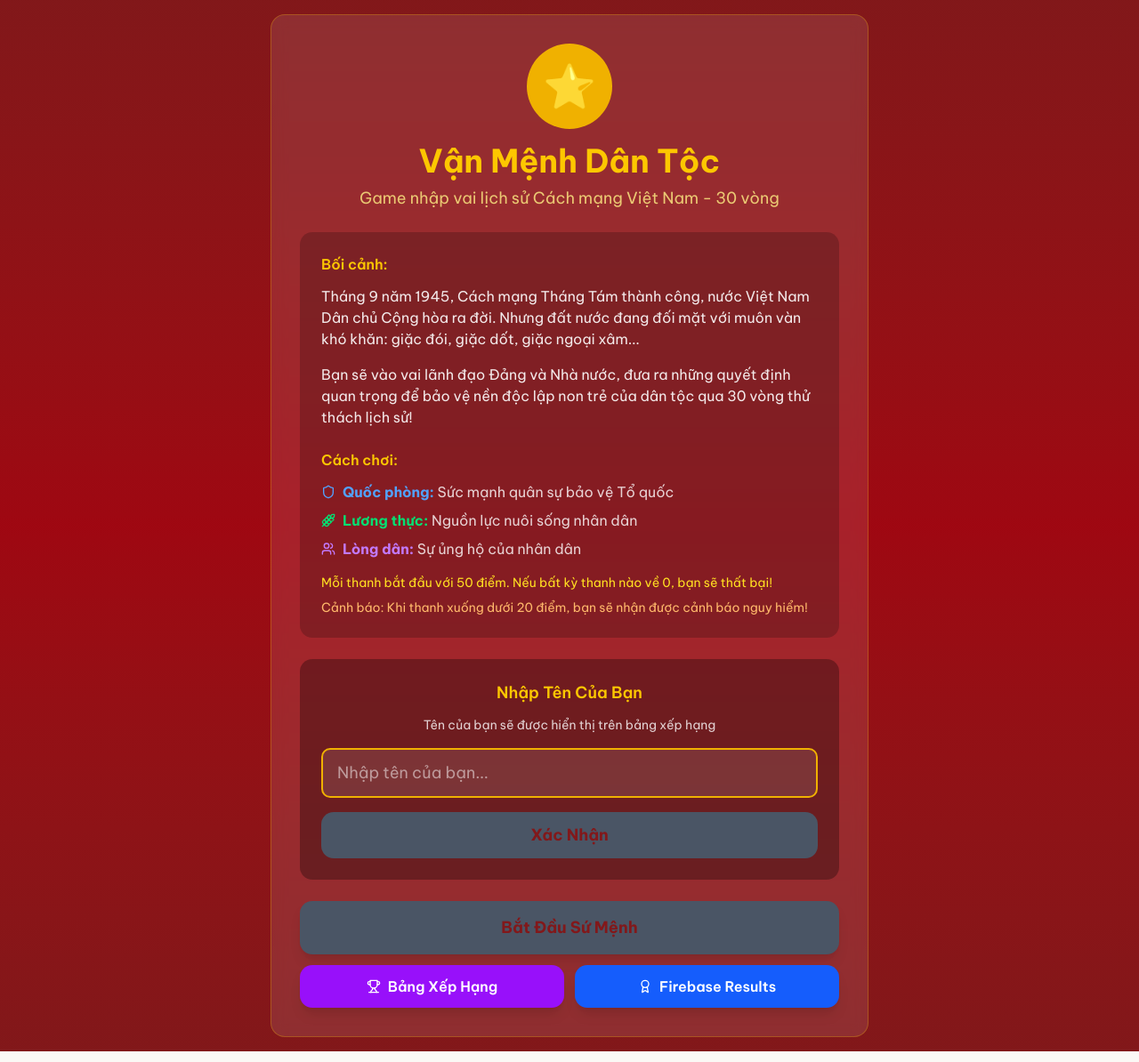
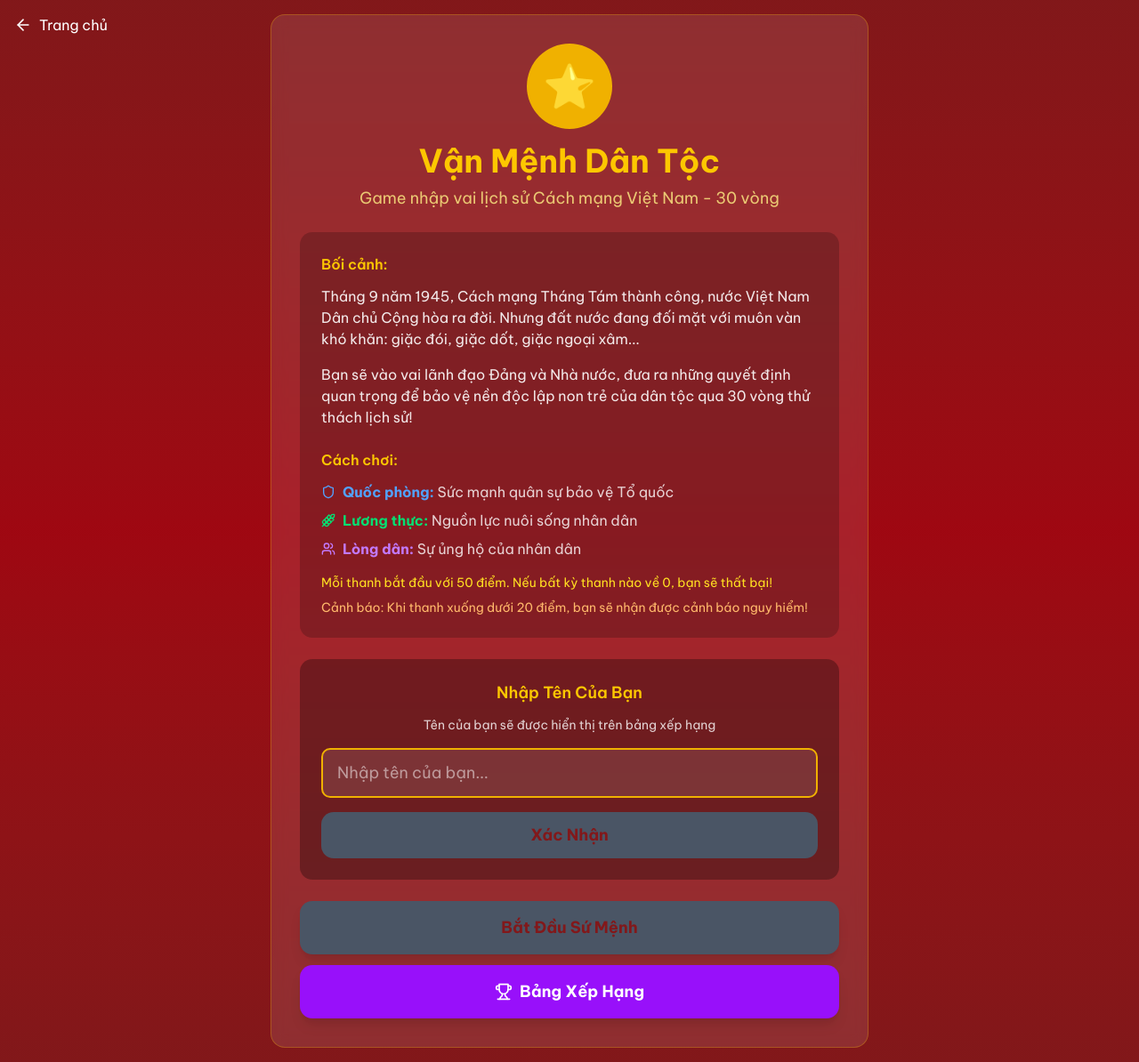
Before and after one commit to Shinngaiyeu/VNR202, a Next.js app: page /game in a window 1280 px wide. Shown: the whole page at 89% size. Built offline with nearby package versions, Linux system fonts and the light colour scheme.

Commit message:
Thêm nút quay lại cho các trang game, xóa Firebase Results, cải thiện UI nút Bảng Xếp Hạng

```diff
--- a/app/game/leaderboard/page.tsx
+++ b/app/game/leaderboard/page.tsx
@@ -276,7 +276,7 @@ export default function LeaderboardPage() {
             <CardHeader>
               <CardTitle className="text-center flex items-center justify-center gap-2">
                 <RefreshCw className="w-5 h-5 text-green-600" />
-                Thống Kê Realtime
+                Thống Kê
               </CardTitle>
             </CardHeader>
             <CardContent>
@@ -292,12 +292,7 @@ export default function LeaderboardPage() {
                   </p>
                 </div>
               </div>
-              <div className="mt-4 text-center">
-                <p className="text-xs text-gray-500 flex items-center justify-center gap-1">
-                  <span className="inline-block w-2 h-2 bg-green-500 rounded-full animate-pulse"></span>
-                  Cập nhật tự động từ Firebase Realtime Database
-                </p>
-              </div>
+
             </CardContent>
           </Card>
         )}
--- a/app/game/o-chu/page.tsx
+++ b/app/game/o-chu/page.tsx
@@ -5,7 +5,7 @@ import type React from "react"
 import { useState, useRef, useEffect } from "react"
 import { Button } from "@/components/ui/button"
 import { Card, CardContent, CardHeader, CardTitle } from "@/components/ui/card"
-import { Trophy, RotateCcw, Star, HelpCircle, Lightbulb } from "lucide-react"
+import { Trophy, RotateCcw, Star, HelpCircle, Lightbulb, ArrowLeft } from "lucide-react"
 import Link from "next/link"
 import confetti from "canvas-confetti"
 import { toast } from "sonner"
@@ -462,9 +462,18 @@ export default function CrosswordGame() {
     <div className="min-h-screen bg-gradient-to-br from-red-50 via-yellow-50 to-red-50">
       {/* Header */}
       <div className="bg-red-700 text-white py-8">
-        <div className="container mx-auto px-4 text-center">
-          <h1 className="text-3xl md:text-4xl font-bold mb-2">Ô Chữ Lịch Sử</h1>
-          <p className="text-yellow-300 text-lg">Giải mã từ khóa về vị lãnh tụ vĩ đại của dân tộc</p>
+        <div className="container mx-auto px-4">
+          <div className="flex items-center justify-between">
+            <Link href="/game" className="flex items-center gap-2 text-white hover:text-yellow-300 transition-colors">
+              <ArrowLeft className="h-5 w-5" />
+              <span className="hidden sm:inline">Quay lại</span>
+            </Link>
+            <div className="text-center flex-1">
+              <h1 className="text-3xl md:text-4xl font-bold mb-2">Ô Chữ Lịch Sử</h1>
+              <p className="text-yellow-300 text-lg">Giải mã từ khóa về vị lãnh tụ vĩ đại của dân tộc</p>
+            </div>
+            <div className="w-20"></div>
+          </div>
         </div>
       </div>
 
--- a/app/game/page.tsx
+++ b/app/game/page.tsx
@@ -1,7 +1,7 @@
 "use client"
 
 import { useState, useEffect, useRef } from "react"
-import { Shield, Wheat, Users, AlertTriangle, Trophy, Skull, RotateCcw, Award, Clock } from "lucide-react"
+import { Shield, Wheat, Users, AlertTriangle, Trophy, Skull, RotateCcw, Award, Clock, ArrowLeft } from "lucide-react"
 import Link from "next/link"
 import { database } from "@/lib/firebase"
 import { ref, push, serverTimestamp } from "firebase/database"
@@ -1004,6 +1004,12 @@ export default function GamePage() {
   if (gameState === "intro") {
     return (
       <div className="min-h-screen bg-gradient-to-b from-red-900 via-red-800 to-red-900 flex items-center justify-center p-4">
+        {/* Nút quay lại trang chủ */}
+        <Link href="/" className="absolute top-4 left-4 flex items-center gap-2 text-white hover:text-yellow-300 transition-colors">
+          <ArrowLeft className="h-5 w-5" />
+          <span className="hidden sm:inline">Trang chủ</span>
+        </Link>
+
         <div className="max-w-2xl w-full bg-white/10 backdrop-blur-sm rounded-2xl p-8 text-center border border-yellow-500/30">
           <div className="mb-6">
             <div className="w-24 h-24 mx-auto bg-yellow-500 rounded-full flex items-center justify-center mb-4">
@@ -1100,22 +1106,13 @@ export default function GamePage() {
             >
               Bắt Đầu Sứ Mệnh
             </button>
-            <div className="grid grid-cols-2 gap-3">
             <Link
               href="/game/leaderboard"
-                className="px-6 py-3 bg-purple-600 hover:bg-purple-500 text-white font-semibold rounded-xl transition-all hover:scale-105 shadow-lg flex items-center justify-center gap-2"
-              >
-                <Trophy className="w-4 h-4" />
+              className="w-full px-8 py-4 bg-purple-600 hover:bg-purple-500 text-white font-bold text-lg rounded-xl transition-all hover:scale-105 shadow-lg flex items-center justify-center gap-2"
+            >
+              <Trophy className="w-5 h-5" />
               Bảng Xếp Hạng
             </Link>
-              <Link
-                href="/game/firebase-results"
-                className="px-6 py-3 bg-blue-600 hover:bg-blue-500 text-white font-semibold rounded-xl transition-all hover:scale-105 shadow-lg flex items-center justify-center gap-2"
-              >
-                <Award className="w-4 h-4" />
-                Firebase Results
-              </Link>
-            </div>
           </div>
         </div>
       </div>
@@ -1498,11 +1495,17 @@ export default function GamePage() {
     <main className="min-h-screen bg-gradient-to-b from-red-950 to-red-900">
       <div className="sticky top-0 z-50 bg-red-950/95 backdrop-blur-sm border-b border-yellow-500/30 shadow-lg">
         <div className="max-w-6xl mx-auto px-4 py-3">
-          {/* Round indicator and Timer */}
+          {/* Back button and Round indicator */}
           <div className="flex justify-between items-center mb-2">
+            <div className="flex items-center gap-4">
+              <Link href="/" className="flex items-center gap-1 text-white hover:text-yellow-300 transition-colors">
+                <ArrowLeft className="h-4 w-4" />
+                <span className="hidden sm:inline text-sm">Trang chủ</span>
+              </Link>
               <span className="text-yellow-400 font-bold text-sm">
                 Vòng {currentRound + 1} / {gameRounds.length}
               </span>
+            </div>
             <div className="flex items-center gap-2">
               <Clock className="w-4 h-4 text-yellow-400" />
               <span className="text-yellow-400 font-bold text-sm font-mono">
--- a/app/game/tim-tu/page.tsx
+++ b/app/game/tim-tu/page.tsx
@@ -3,7 +3,7 @@
 import { useState, useCallback } from "react"
 import { Button } from "@/components/ui/button"
 import { Card, CardContent, CardHeader, CardTitle } from "@/components/ui/card"
-import { Trophy, RotateCcw, HelpCircle, CheckCircle, Search } from "lucide-react"
+import { Trophy, RotateCcw, HelpCircle, CheckCircle, Search, ArrowLeft } from "lucide-react"
 import Link from "next/link"
 import confetti from "canvas-confetti"
 
@@ -251,9 +251,18 @@ export default function WordSearchGame() {
   return (
     <div className="min-h-screen bg-gradient-to-br from-red-50 via-yellow-50 to-red-50">
       <div className="bg-red-700 text-white py-8">
-        <div className="container mx-auto px-4 text-center">
-          <h1 className="text-3xl md:text-4xl font-bold mb-2">Truy Tìm Ký Ức: 1945 - 1946</h1>
-          <p className="text-yellow-300 text-lg">Tìm 6 từ khóa ẩn giấu trong bảng chữ cái</p>
+        <div className="container mx-auto px-4">
+          <div className="flex items-center justify-between">
+            <Link href="/game" className="flex items-center gap-2 text-white hover:text-yellow-300 transition-colors">
+              <ArrowLeft className="h-5 w-5" />
+              <span className="hidden sm:inline">Quay lại</span>
+            </Link>
+            <div className="text-center flex-1">
+              <h1 className="text-3xl md:text-4xl font-bold mb-2">Truy Tìm Ký Ức: 1945 - 1946</h1>
+              <p className="text-yellow-300 text-lg">Tìm 6 từ khóa ẩn giấu trong bảng chữ cái</p>
+            </div>
+            <div className="w-20"></div>
+          </div>
         </div>
       </div>
 
```
Lines whose indentation alone changed are shown as unchanged.
